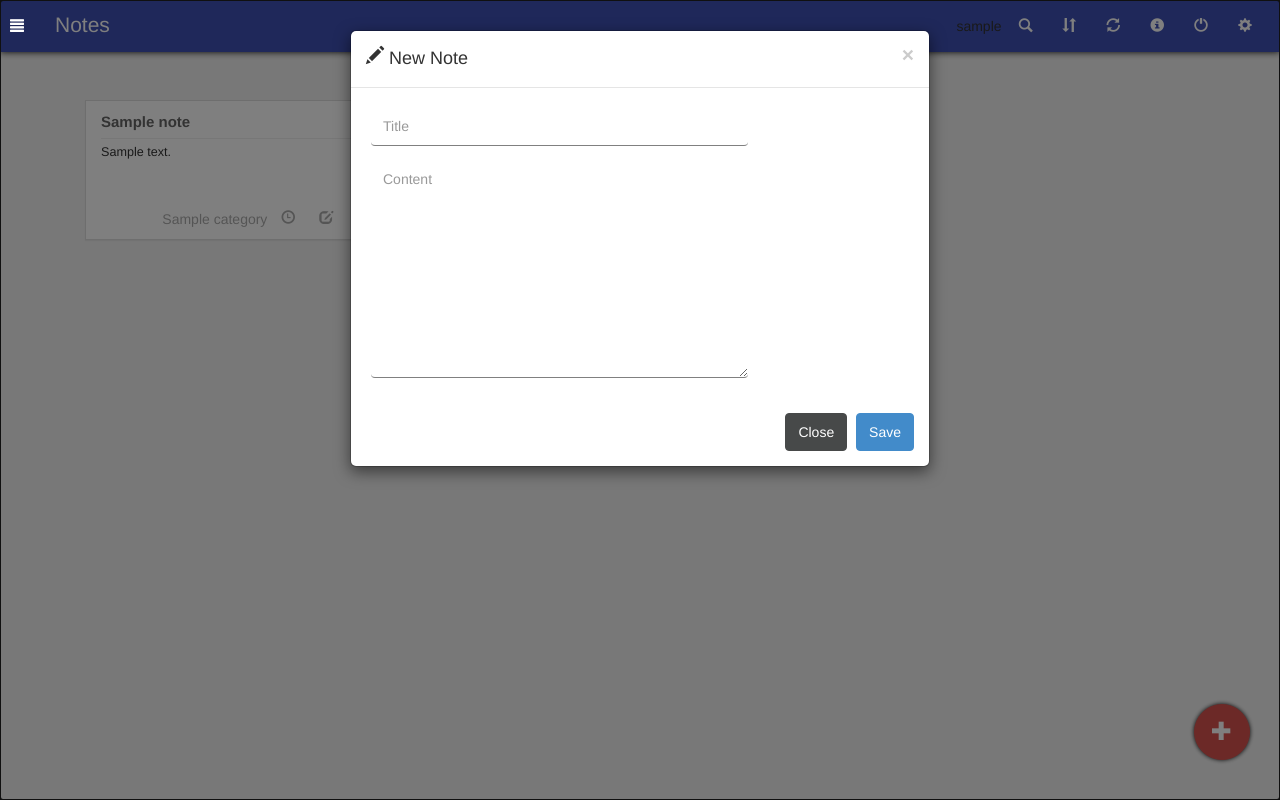
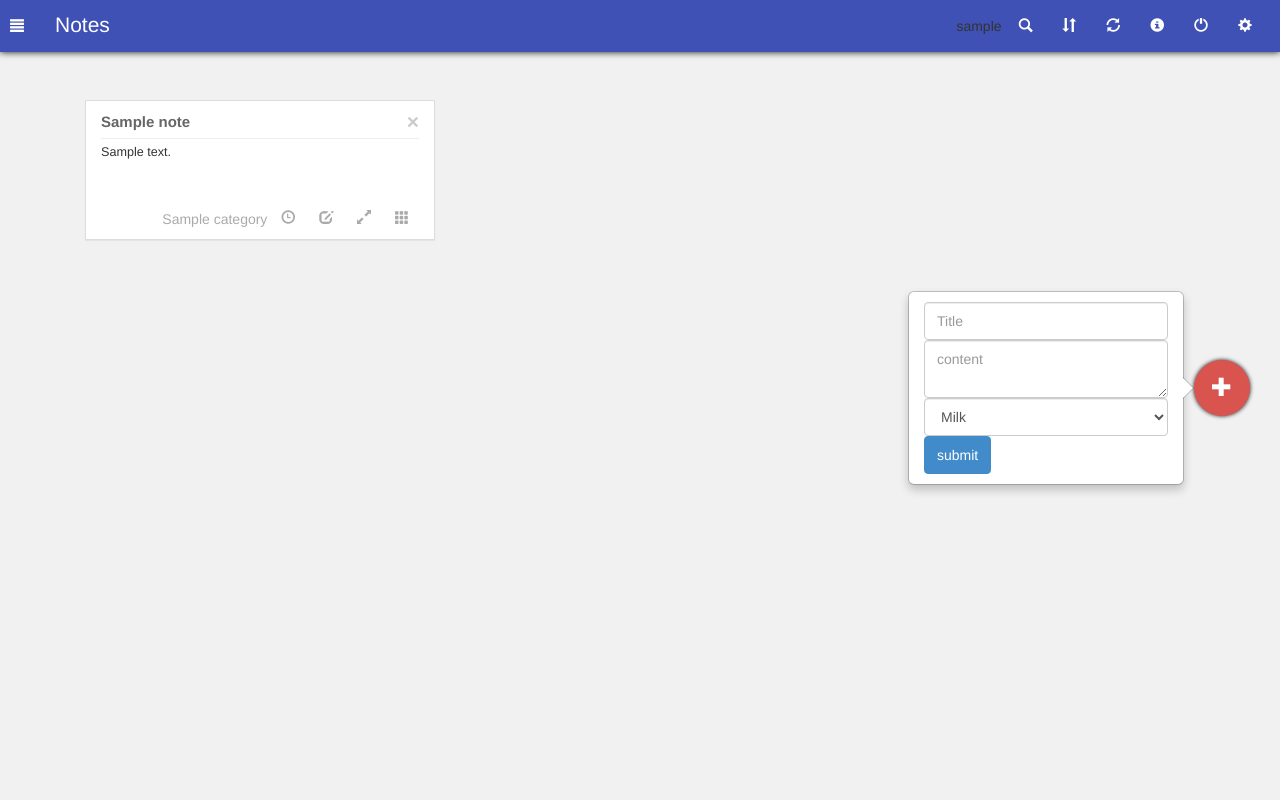
Before and after one commit to faflimadafakaz/onweb, a Django app: page /notes/sample/ in a window 1280 px wide, after a click that opens the changed part. Run offline with Django 3.2, Linux system fonts and the light colour scheme; a user stored in the database is signed in; tables that the repository leaves empty hold one stand-in row (values such as "Sample post"); parts of the project's set-up code (start-up, migrations or seed data) failed here and were passed over; some libraries are stand-ins or nearby versions.

Commit message:
popover for add note, accepting data from form remaining

```diff
--- a/notes/forms.py
+++ b/notes/forms.py
@@ -52,7 +52,7 @@ class NotesForm(forms.ModelForm):
 
 
 class CategoryForm(ModelForm):
-    name = forms.CharField(required=True, widget=TextInput(attrs={'placeholder':'new category', 'class':"form-control", 'width':'40px'}))
+    name = forms.CharField(required=True, widget=TextInput(attrs={'placeholder':'new category', 'class':"form-control", 'id':'form70pc'}))
 
     class Meta:
         model=Category
--- a/static/includes/css/styles.css
+++ b/static/includes/css/styles.css
@@ -37,7 +37,7 @@ textarea {
 
 .floating-action-icon{
   position: fixed;
-  bottom:40px;
+  top:45%;
   right:30px;
   z-index:101;
   width: 56px;
@@ -196,8 +196,12 @@ Navigation drawer
   display: block;
 }
 
-.sidebar-item .glyphicon:hover{
+.sidebar-item .glyphicon{
   color:black;
+}
+
+.whitebutton{
+   background-color:white;
 }
 
 
@@ -353,8 +357,10 @@ Media Queries
   border-left-color: rgba(16, 21, 48, 0.50);
 }
 
+#form70pc{
+	width:70%;
+}
 .form-control{
-	width:70%;
 	display:inline;
 }
 
--- a/static/includes/js/script.js
+++ b/static/includes/js/script.js
@@ -16,9 +16,13 @@ $(document).ready(function(){
 
 	$('#category_form').addClass('hidden');
 
-  $('.floating-action-icon').click(function(){
-    $('#addNoteModal').modal('show');
-  });
+    $('.floating-action-icon').popover({
+	  html: true,
+	  content: "<form action='/add_note/' method='post'> <input name='title' type='text' class='form-control' placeholder='Title' >\
+	   <textarea name='content' class='form-control' placeholder='content'></textarea> <select class='form-control'> <option>Milk</option> <option>Coffee</option>  <option>Tea</option> </select>  <input type='submit' class='btn btn-primary' value='submit'> </form>",
+	  animation: true,
+
+	  });
 
   $('[data-toggle="popover"]').popover({});
 
--- a/templates/home.html
+++ b/templates/home.html
@@ -1,7 +1,7 @@
 {% extends 'base.html' %}
 
 {% block FAB %}
-	<button class=" btn-danger btn glyphicon glyphicon-plus floating-action-icon"></button>
+	<button class=" btn-danger btn glyphicon glyphicon-plus floating-action-icon" data-container="body" data-toggle="popover" data-placement="left"></button>
 {% endblock %}
 
 {% block icons %}
@@ -51,7 +51,7 @@
          <span class="glyphicon glyphicon-stop ">  </span>
         			<span class="nav-item">{{category}} (2)
         			     </span>
-        			     <button type="button" class="btn categorycog " data-toggle="popover" title="properties" data-html='true' data-placement="top"
+        			     <button type="button" class="btn whitebutton categorycog " data-toggle="popover" title="properties" data-html='true' data-placement="top"
         			     data-content="<a class='btn btn-danger' href='/delete_category/diary'>Delete</a><br><br><a class='btn btn-primary' href='/notes/{{category.slug}}'>View</a>"><span class="glyphicon glyphicon-cog">
         			     </span></button>
 
@@ -74,7 +74,7 @@
               <a href=" {% url 'uncategorized' %}">   <span class="glyphicon glyphicon-folder-open"></span> <span class="nav-item">Uncategorized</span></a>
               </li>
               <li class="sidebar-item">
-                <h5>Categories <button style="margin-left:127px" id="add_category" class="btn glyphicon glyphicon-plus"></button></h5>
+                <h5>Categories <button style="margin-left:127px" id="add_category" class="btn whitebutton glyphicon glyphicon-plus"></button></h5>
               </li>
               <li class="sidebar-item" id="category_form">
               <h5><form action='/add_category/' method="POST"> {% csrf_token %} <span class="form-group">{{ category_form.name }} <input type='submit' value='Ok' class='btn btn-primary'></span> </form></h5>
```
